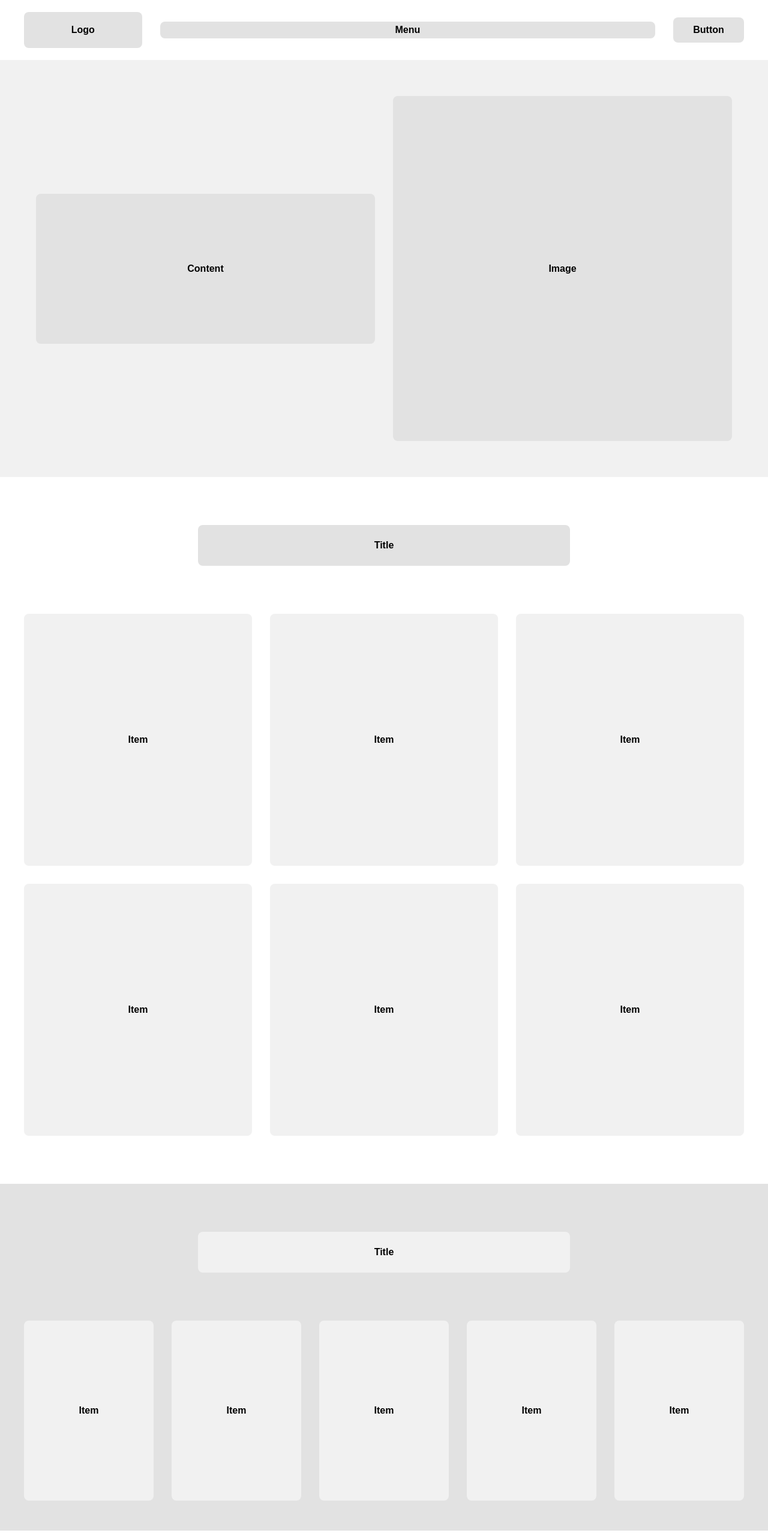
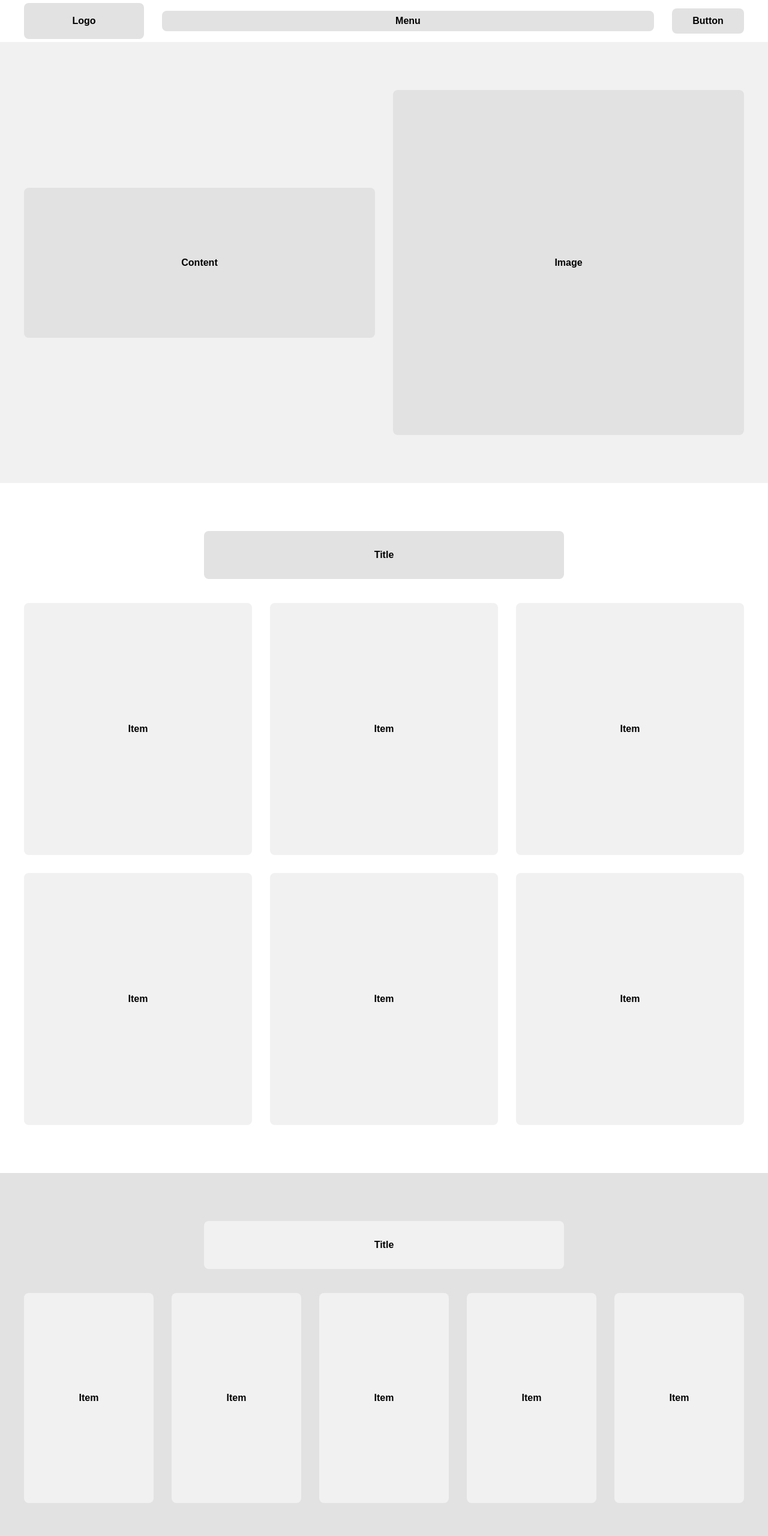
Before and after one commit to dangdeyyy-ai/deadline6, a plain HTML site: page index.html in a window 1280 px wide. Shown: the top 2560 px of the page at 60% size. Drawn offline with Linux system fonts and the light colour scheme.

Commit message:
deadline6

```diff
--- a/index.html
+++ b/index.html
@@ -7,45 +7,53 @@
     <link rel="stylesheet" href="style.css" />
   </head>
   <body>
+    <div class="Header">
+      <div class="Logo box">Logo</div>
+      <div class="Menu box">Menu</div>
+      <div class="btn box">Button</div>
+    </div>
     <div class="main-section">
-      <div class="Header">
-        <div class="Logo">Logo</div>
-        <div class="Menu">Menu</div>
-        <div class="btn">Button</div>
+      <div class="container">
+        <div class="main-body">
+          <div class="content box">Content</div>
+          <div class="image box">Image</div>
         </div>
-      <div class="main-body">
-        <div class="content">Content</div>
-        <div class="image">Image</div>
       </div>
     </div>
     <div class="section1">
+      <div class="container">
         <div class="title1">Title</div>
         <div class="body1">
-        <div class="item1">Item</div>
-        <div class="item1">Item</div>
-        <div class="item1">Item</div>
-        <div class="item1">Item</div>
-        <div class="item1">Item</div>
-        <div class="item1">Item</div>
+          <div class="item1 box">Item</div>
+          <div class="item1 box">Item</div>
+          <div class="item1 box">Item</div>
+          <div class="item1 box">Item</div>
+          <div class="item1 box">Item</div>
+          <div class="item1 box">Item</div>
+        </div>
       </div>
     </div>
     <div class="section2">
+      <div class="container">
         <div class="title2">Title</div>
         <div class="body2">
-        <div class="item2">Item</div>
-        <div class="item2">Item</div>
-        <div class="item2">Item</div>
-        <div class="item2">Item</div>
-        <div class="item2">Item</div>
+          <div class="item2 box">Item</div>
+          <div class="item2 box">Item</div>
+          <div class="item2 box">Item</div>
+          <div class="item2 box">Item</div>
+          <div class="item2 box">Item</div>
+        </div>
       </div>
     </div>
     <div class="section3">
+      <div class="container">
         <div class="title3">Title</div>
         <div class="body3">
-        <div class="item3">Item</div>
-        <div class="item3">Item</div>
-        <div class="item3">Item</div>
-        <div class="item3">Item</div>
+          <div class="item3 box">Item</div>
+          <div class="item3 box">Item</div>
+          <div class="item3 box">Item</div>
+          <div class="item3 box">Item</div>
+        </div>
       </div>
     </div>
     <div class="footer">Footer</div>
--- a/style.css
+++ b/style.css
@@ -3,7 +3,6 @@
   padding: 0;
   box-sizing: border-box;
 }
-
 :root {
   --radius: 8px;
   --bg1: #e2e2e2;
@@ -15,30 +14,25 @@ body {
   font-family: "Be Vietnam Pro", sans-serif;
   font-weight: bold;
   font-size: 16px;
-  width: 100%;
   display: flex;
   flex-direction: column;
-  justify-content: center;
-  align-items: center;
 }
-div.main-section {
-  width: 100%;
+div.container {
+  width: 1200px;
+  margin: 0 auto;
 }
-
 div.Header {
   display: flex;
   justify-content: center;
   align-items: center;
   gap: var(--gap);
-  width: 1200px;
-  margin: 20px auto;
+  padding: 5px 0;
 }
 div.Logo {
   background-color: var(--bg1);
   border-radius: var(--radius);
   width: 200px;
   height: 60px;
-  text-align: center;
   display: flex;
   justify-content: center;
   align-items: center;
@@ -46,7 +40,6 @@ div.Logo {
 .btn {
   background-color: var(--bg1);
   width: 120px;
-  text-align: center;
   height: 42px;
   border-radius: var(--radius);
   display: flex;
@@ -54,20 +47,24 @@ div.Logo {
   align-items: center;
 }
 div.Menu {
+  display: flex;
+  justify-content: center;
+  align-items: center;
   background-color: var(--bg1);
-  width: 840px;
-  text-align: center;
+  width: 820px;
+  height: 34px;
   border-radius: var(--radius);
-  padding: 5px;
+}
+div.main-section {
+  background-color: var(--bg2);
+  padding: 80px 0;
 }
 div.main-body {
   display: flex;
   justify-content: center;
   align-items: center;
-  margin-top: 15px;
-  background-color: var(--bg2);
+  flex-wrap: wrap;
   gap: var(--gap);
-  padding: 60px;
 }
 div.content {
   display: flex;
@@ -76,7 +73,6 @@ div.content {
   background-color: #e2e2e2;
   width: 585px;
   height: 250px;
-
   border-radius: var(--radius);
 }
 div.image {
@@ -86,49 +82,39 @@ div.image {
   background-color: #e2e2e2;
   width: 585px;
   height: 575px;
-
   border-radius: var(--radius);
 }
 div.section1 {
-  width: 100%;
-  display: flex;
-  justify-content: center;
-  align-items: center;
-  flex-direction: column;
   padding: 80px 0;
 }
 div.title1 {
   display: flex;
   justify-content: center;
   align-items: center;
-  margin: 0 auto;
-  margin-bottom: 80px;
-  width: 620px;
-  padding: 25px;
+  margin: 0 auto 40px auto;
+  width: 600px;
+  height: 80px;
   border-radius: var(--radius);
   background-color: #e2e2e2;
+}
+div.body1 {
+  display: flex;
+  flex-wrap: wrap;
+  gap: var(--gap);
 }
 .item1 {
   display: flex;
   justify-content: center;
   align-items: center;
   border-radius: var(--radius);
-  padding: 40px;
   width: calc((100% - 30px * 2) / 3);
   height: 420px;
   background-color: var(--bg2);
 }
-div.body1 {
-  display: flex;
-  flex-wrap: wrap;
-  justify-content: center;
-  gap: var(--gap);
-  width: 1200px;
-}
+
 div.section2 {
   background-color: var(--bg1);
   padding: 80px 0;
-  width: 100%;
   display: flex;
   justify-content: center;
   align-items: center;
@@ -138,69 +124,59 @@ div.title2 {
   display: flex;
   justify-content: center;
   align-items: center;
-  margin: 0 auto;
-  width: 620px;
-  padding: 25px;
+  margin: 0 auto 40px auto;
+  width: 600px;
+  height: 80px;
   border-radius: var(--radius);
   background-color: var(--bg2);
+}
+div.body2 {
+  display: flex;
+  flex-wrap: wrap;
+  gap: var(--gap);
 }
 div.item2 {
   display: flex;
   justify-content: center;
   align-items: center;
   width: calc((100% - 30px * 4) / 5);
-  height: 300px;
+  height: 350px;
   border-radius: var(--radius);
   background-color: var(--bg2);
 }
-div.body2 {
-  display: flex;
-  flex-wrap: wrap;
-  width: 1200px;
-  gap: var(--gap);
+
+div.section3 {
   padding: 80px 0;
-  height: 350px;
-}
-div.section3 {
-  width: 100%;
-  display: flex;
-  justify-content: center;
-  align-items: center;
-  flex-direction: column;
 }
 div.title3 {
   display: flex;
   justify-content: center;
   align-items: center;
-  margin: 0 auto;
-  margin-top: 70px;
-  width: 620px;
-  padding: 25px;
+  margin: 0 auto 40px auto;
+  width: 600px;
+  height: 80px;
   border-radius: var(--radius);
   background-color: #e2e2e2;
+}
+div.body3 {
+  display: flex;
+  flex-wrap: wrap;
+  gap: var(--gap);
 }
 div.item3 {
   display: flex;
   justify-content: center;
   align-items: center;
-
+  height: 450px;
   width: calc((100% - 30px * 3) / 4);
   border-radius: var(--radius);
   background-color: var(--bg2);
 }
-div.body3 {
-  display: flex;
-  flex-wrap: wrap;
-  gap: var(--gap);
-  width: 1200px;
-  height: 450px;
-  padding: 80px 0;
-}
+
 div.footer {
   display: flex;
   justify-content: center;
   align-items: center;
+  height: 72px;
   background-color: #d9d9d9;
-  padding: 25px;
-  width: 100%;
 }
```
Lines whose indentation alone changed are shown as unchanged.
